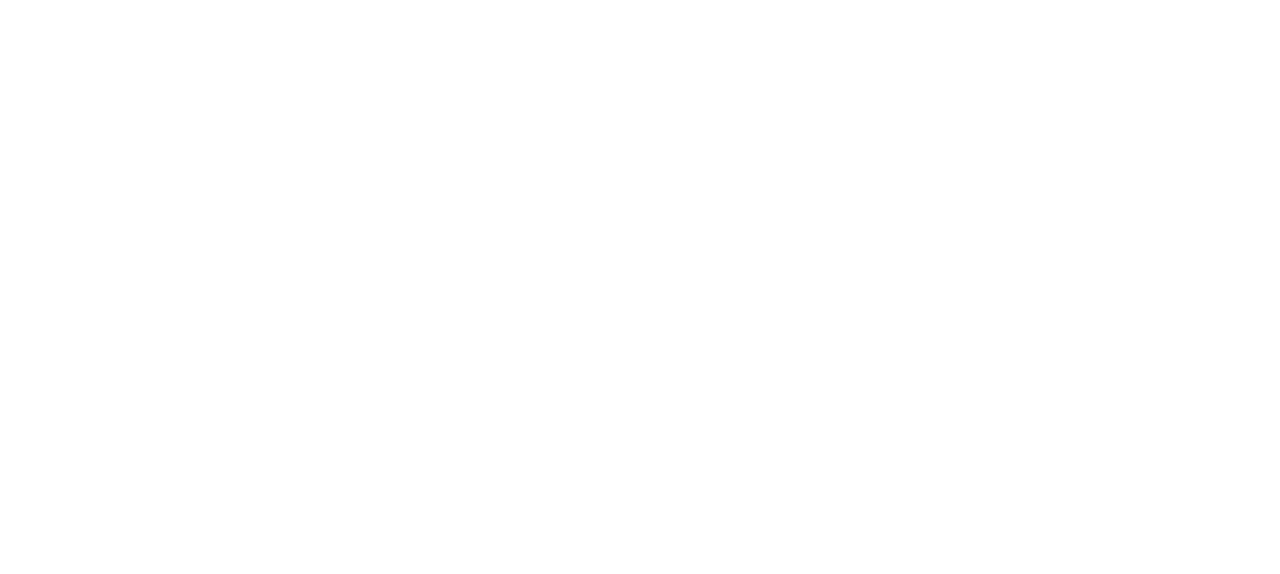
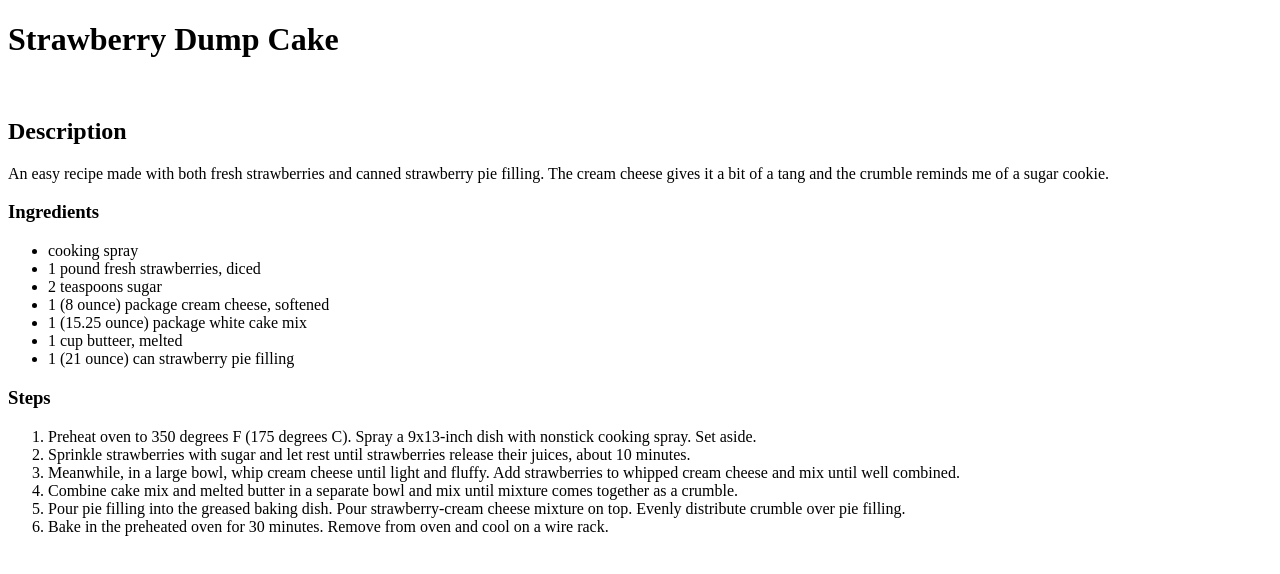
Before and after one commit to roadblock37/odin-recipes, a plain HTML site: page recipes/dumpCake.html in a window 1280 px wide. Drawn offline with Linux system fonts and the light colour scheme.

Commit message:
added dump cake and links to all 3 pages

```diff
--- a/recipes/dumpCake.html
+++ b/recipes/dumpCake.html
@@ -0,0 +1,39 @@
+<!DOCTYPE html>
+<html>
+<head>
+    <meta charset='utf-8'>
+    <meta http-equiv='X-UA-Compatible' content='IE=edge'>
+    <title>Straberry Dump Cake</title>
+    <meta name='viewport' content='width=device-width, initial-scale=1'>
+    <link rel='stylesheet' type='text/css' media='screen' href='main.css'>
+    <script src='main.js'></script>
+</head>
+<body>
+    <h1>Strawberry Dump Cake</h1>
+    <img href="../images/strawberryDumpCake.jpeg">
+    <h2>Description</h2>
+    <p>
+        An easy recipe made with both fresh strawberries and canned strawberry pie filling. The cream cheese gives it a bit of a tang and the crumble reminds me of a sugar cookie.
+    </p>
+    <h3>Ingredients</h3>
+        <ul>
+            <li>cooking spray</li>
+            <li>1 pound fresh strawberries, diced</li>
+            <li>2 teaspoons sugar</li>
+            <li>1 (8 ounce) package cream cheese, softened</li>
+            <li>1 (15.25 ounce) package white cake mix</li>
+            <li>1 cup butteer, melted</li>
+            <li>1 (21 ounce) can strawberry pie filling</li>
+        </ul>
+    <h3>Steps</h3>
+        <ol>
+            <li>Preheat oven to 350 degrees F (175 degrees C). Spray a 9x13-inch dish with nonstick cooking spray. Set aside.</li>
+            <li>Sprinkle strawberries with sugar and let rest until strawberries release their juices, about 10 minutes.</li>
+            <li>Meanwhile, in a large bowl, whip cream cheese until light and fluffy. Add strawberries to whipped cream cheese and mix until well combined.</li>
+            <li>Combine cake mix and melted butter in a separate bowl and mix until mixture comes together as a crumble.</li>
+            <li>Pour pie filling into the greased baking dish. Pour strawberry-cream cheese mixture on top. Evenly distribute crumble over pie filling.</li>
+            <li>Bake in the preheated oven for 30 minutes. Remove from oven and cool on a wire rack.</li>
+        </ol>
+
+</body>
+</html>
```
Also changed, not shown: index.html (+6 -1 lines).
